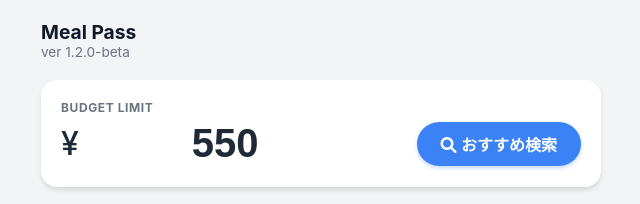
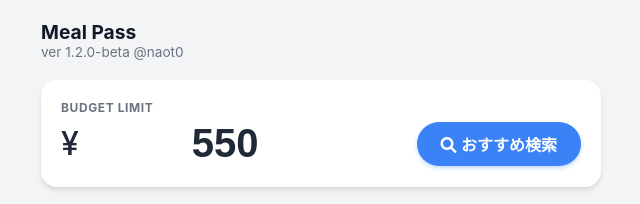
Before and after one commit to NAOT0/meal-pass, a website with bundled scripts: page index.html in a window 1280 px wide. Shown: the top 204 px of the page, 319-959 px from the left. Built offline with nearby package versions, Linux system fonts and the light colour scheme; files whose address does not match are found by name.

Commit message:
version変更

```diff
--- a/index.html
+++ b/index.html
@@ -15,7 +15,7 @@
     <div class="container">
       <header class="app-header">
         <div class="logo-text">Meal Pass</div>
-        <div class="sub-text">ver 1.2.0-beta</div>
+        <div class="sub-text">ver 1.2.0-beta @naot0</div>
       </header>
 
       <div class="budget-card">
```
